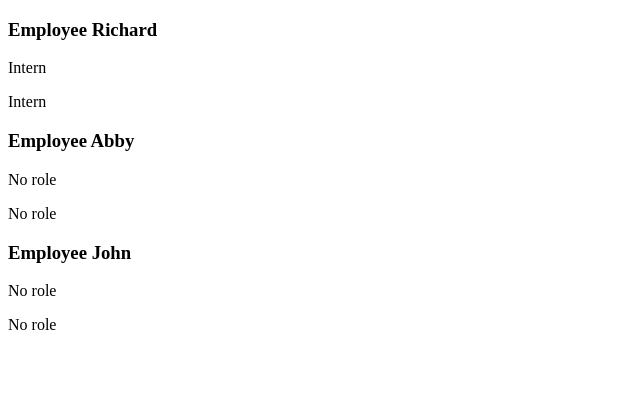
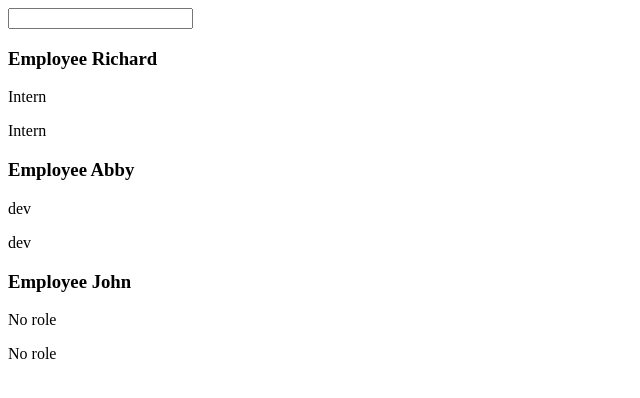
Before and after one commit to richardyhayashi/react-js-full-course-caleb-curry, a React (Create React App) app in the folder src/: page / in a window 1280 px wide. Shown: the top 398 px of the page, without its empty margins (0-640 px from the left). Built offline with nearby package versions, Linux system fonts and the light colour scheme.

Commit message:
Finished Chapter #6.

```diff
--- a/src/src/App.js
+++ b/src/src/App.js
@@ -1,15 +1,24 @@
+import React from 'react';
 import Employee from './components/Employee';
 import './App.css';
 
 function App() {
+  const [role, setRole] = React.useState('dev');
   const showEmplpoyees = true;
 
   return (
     <div className="App">
       {showEmplpoyees ? (
         <>
+          <input
+            type="text"
+            onChange={(e) => {
+              console.log(e.target.value);
+              setRole(e.target.value);
+            }}
+          />
           <Employee name="Richard" role="Intern" />
-          <Employee name="Abby" />
+          <Employee name="Abby" role={role} />
           <Employee name="John" />
         </>
       ) : (
```
Also changed, not shown: 1 other file (tests, documents, lock files or other folders).
